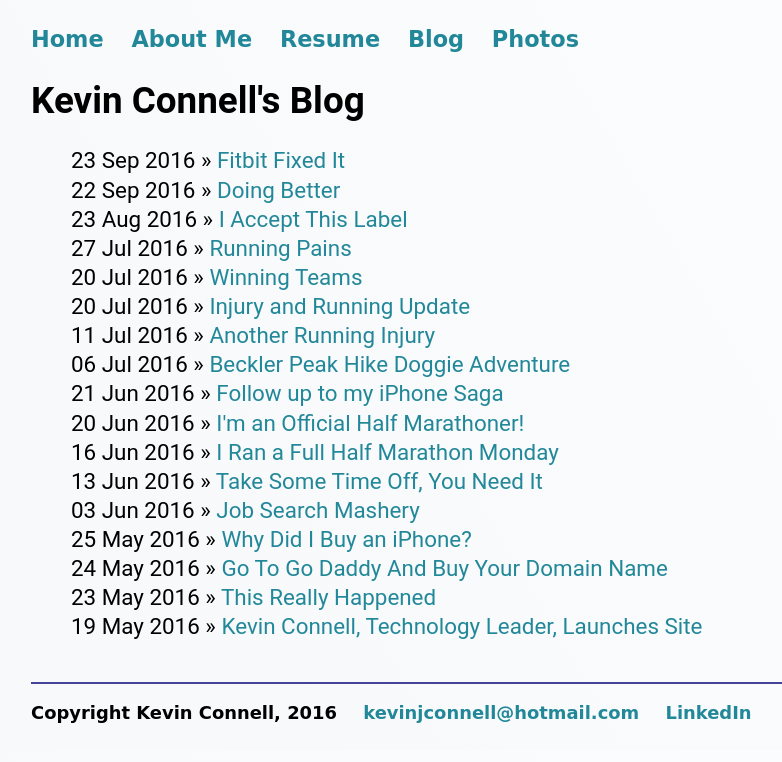
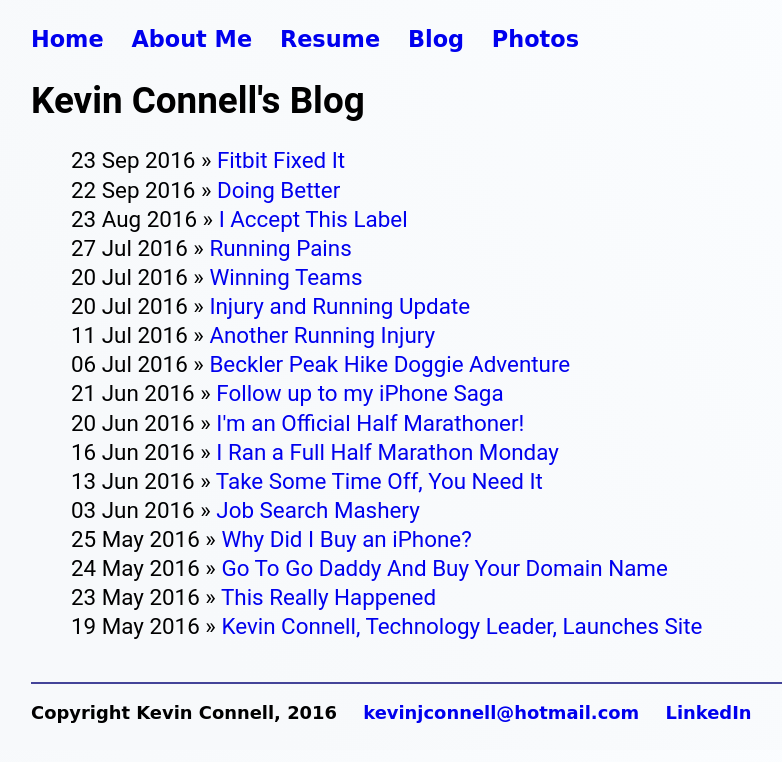
Before and after one commit to mo4dawg/mo4dawg.github.io, a Jekyll site: the page built from blog/oldIndex.html, in a window 1280 px wide. Shown: the top 762 px of the page, without its empty margins (65-847 px from the left). Built offline with Jekyll 4.4.1, drawn with Linux system fonts in a browser that asks for light colours.

Commit message:
Update main.css

```diff
--- a/css/main.css
+++ b/css/main.css
@@ -69,7 +69,6 @@ nav ul li, footer ul li {
 }
 a {
     text-decoration: none;
-    color: #289;
 }
 a:hover {
     text-decoration: underline;
```
